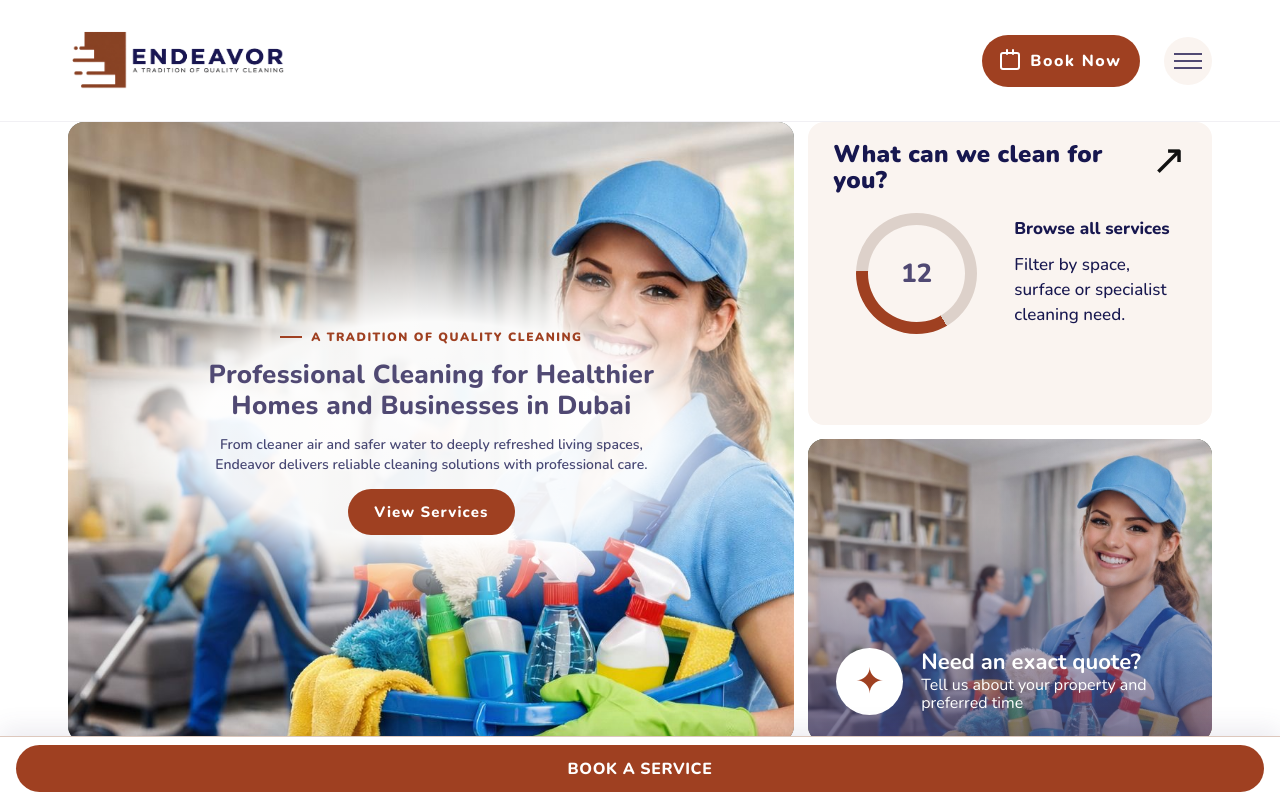
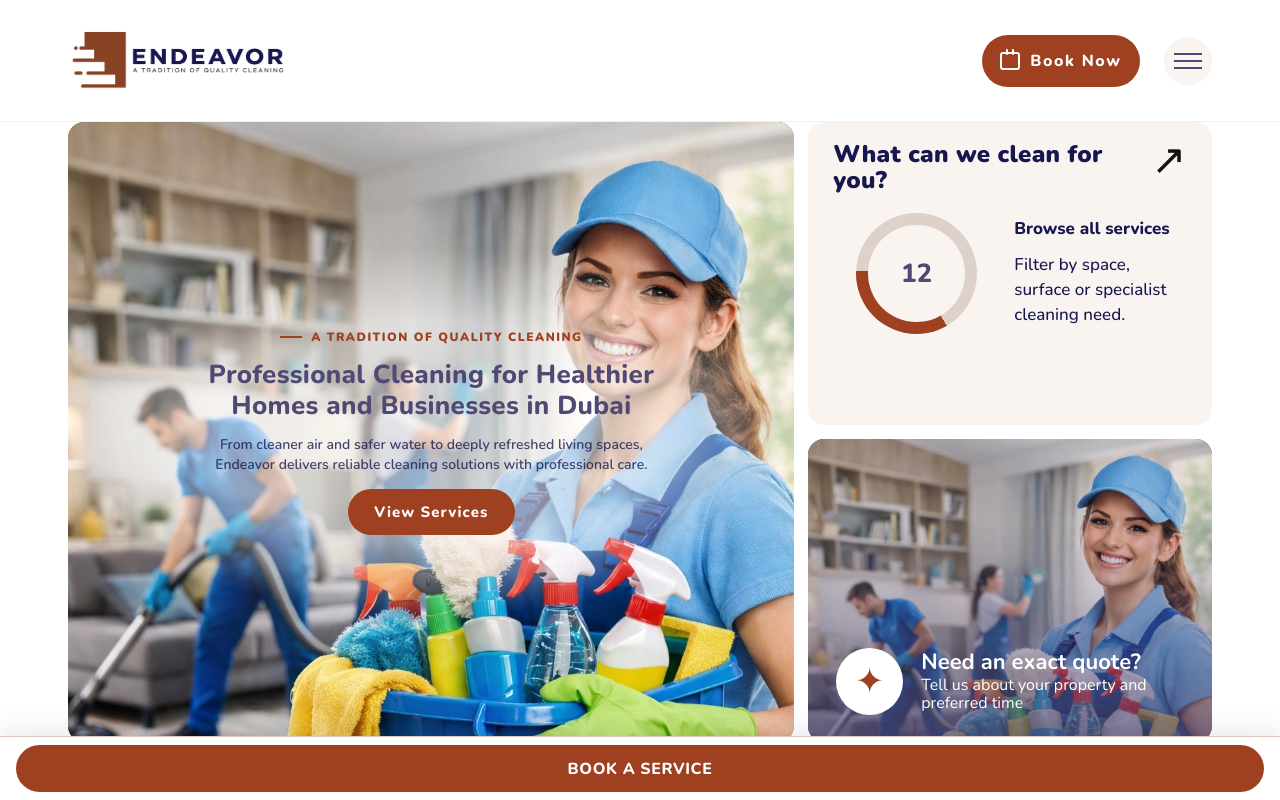
Before and after one commit to tesfayeberhanu/Endeavor, a Next.js app: page / in a window 1280 px wide. Shown: the top 800 px of the page. Built offline with nearby package versions, Linux system fonts and the light colour scheme.

Commit message:
Lighten hero headline glow from 94% to 55% opacity for a more photo-forward look

```diff
--- a/app/globals.css
+++ b/app/globals.css
@@ -429,7 +429,7 @@ a {
   inset: -14%;
   z-index: -1;
   border-radius: 50%;
-  background: radial-gradient(closest-side, rgb(255 255 255 / 94%) 60%, rgb(255 255 255 / 0%) 100%);
+  background: radial-gradient(closest-side, rgb(255 255 255 / 55%) 60%, rgb(255 255 255 / 0%) 100%);
 }
 
 .hero-blob h1 {
```
